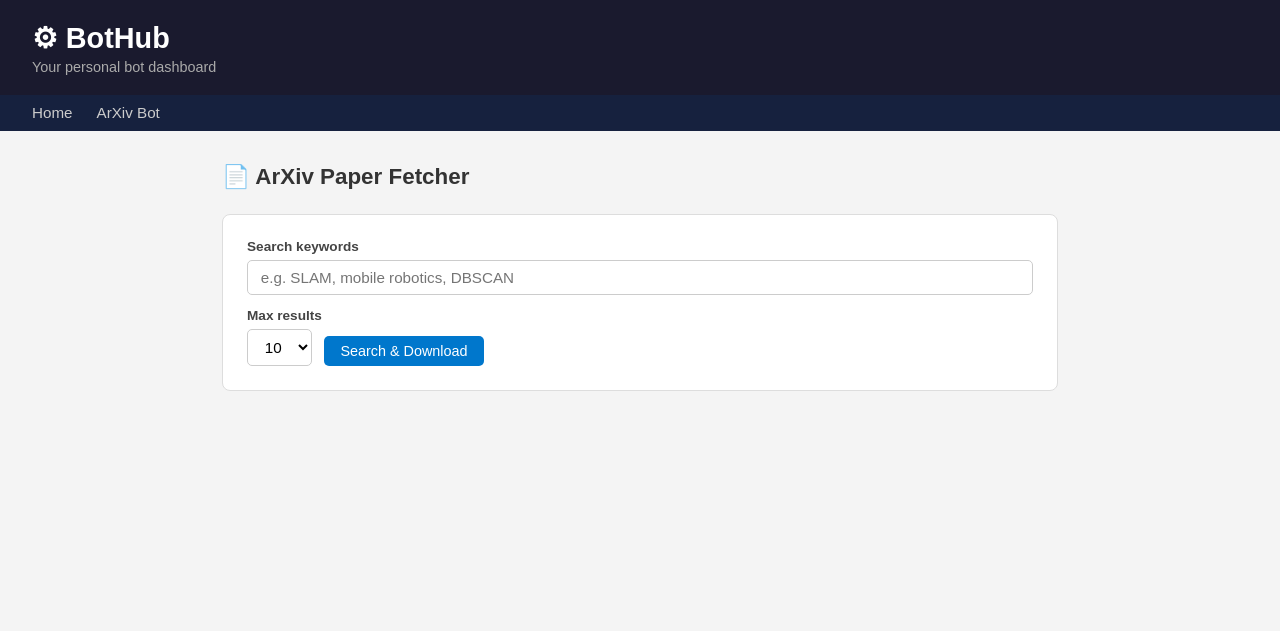
After one commit to UmutAkti888/Bot_Fortress, a Flask app: page /arxiv in a window 1280 px wide. The commit adds this page. Shown: the top 631 px of the page. Run offline with Flask 3, Linux system fonts and the light colour scheme.

Commit message:
Steps 4-5: ArXiv bot connected to Flask with search/download split
- Split arxiv_bot.py into search() and download_pdfs() — search is fast and safe
  to call in a web request; downloads happen on demand via a separate button
- Fixed URL encoding bug (urllib.parse.urlencode) that broke multi-word keywords
- Added GET/POST /arxiv routes and /arxiv/download route in app.py
- arxiv.html: search form, results list, Download All PDFs button, status message
- style.css: paper cards, search form, result header, download status banner
- Added CLAUDE.md with build progress and session notes

Co-Authored-By: Claude Sonnet 4.6 <noreply@anthropic.com>

```diff
--- a/bothub/app.py
+++ b/bothub/app.py
@@ -1,20 +1,65 @@
-# app.py — The entry point of our Flask application.
+# app.py — Flask entry point.
 
-# render_template is a Flask function that:
-# 1. Finds the HTML file inside the /templates folder
-# 2. Processes any Jinja2 tags ({% %} and {{ }}) in it
-# 3. Returns the final HTML string to send to the browser
-from flask import Flask, render_template
+import json
+import os
+from flask import Flask, render_template, request
+from bots.arxiv_bot import search, download_pdfs
+
+RESULTS_FILE = os.path.join(os.path.dirname(__file__), "results.json")
 
 app = Flask(__name__)
 
 
-# Route: GET /
-# Renders the dashboard homepage (index.html)
 @app.route("/")
 def index():
     return render_template("index.html")
 
 
+@app.route("/arxiv", methods=["GET", "POST"])
+def arxiv():
+    if request.method == "POST":
+        raw_keywords = request.form.get("keywords", "")
+        max_results  = int(request.form.get("max_results", 10))
+        keywords     = [kw.strip() for kw in raw_keywords.split(",") if kw.strip()]
+
+        # search() only hits the API — no PDF downloading, so it's fast.
+        papers = search(keywords, max_results=max_results)
+
+        return render_template(
+            "arxiv.html",
+            papers=papers,
+            last_query=raw_keywords,
+            max_results=max_results,
+            searched=True,
+        )
+
+    return render_template("arxiv.html", papers=[], last_query="", max_results=10, searched=False)
+
+
+@app.route("/arxiv/download", methods=["POST"])
+def arxiv_download():
+    """
+    Triggered by the 'Download PDFs' button.
+    Reads the last search results from results.json and downloads all PDFs.
+    Runs synchronously — may take a while for large result sets.
+    """
+    papers = []
+    if os.path.exists(RESULTS_FILE):
+        with open(RESULTS_FILE, encoding="utf-8") as f:
+            papers = json.load(f)
+
+    downloaded = download_pdfs(papers)
+
+    # Reload the last results from file and show the page again with a status message
+    return render_template(
+        "arxiv.html",
+        papers=papers,
+        last_query=", ".join(p["title"][:20] for p in papers[:1]),  # rough label
+        max_results=10,
+        searched=True,
+        download_status=f"Downloaded {len(downloaded)} PDF(s) to the papers/ folder.",
+    )
+
+
 if __name__ == "__main__":
     app.run(debug=True)
--- a/bothub/static/style.css
+++ b/bothub/static/style.css
@@ -118,6 +118,131 @@ main h2 {
     text-decoration: none;
 }
 
+/* ===== SEARCH FORM ===== */
+.search-form {
+    background: white;
+    border: 1px solid #ddd;
+    border-radius: 8px;
+    padding: 1.5rem;
+    margin-bottom: 2rem;
+    display: flex;
+    flex-wrap: wrap;
+    gap: 0.8rem;
+    align-items: flex-end;
+}
+
+.search-form label {
+    width: 100%;
+    font-size: 0.85rem;
+    font-weight: bold;
+    color: #444;
+    margin-bottom: -0.4rem;
+}
+
+.search-form input[type="text"] {
+    flex: 1;
+    min-width: 220px;
+    padding: 0.5rem 0.8rem;
+    border: 1px solid #ccc;
+    border-radius: 5px;
+    font-size: 0.95rem;
+}
+
+.search-form select {
+    padding: 0.5rem 0.8rem;
+    border: 1px solid #ccc;
+    border-radius: 5px;
+    font-size: 0.95rem;
+    background: white;
+}
+
+/* ===== PAPER LIST ===== */
+.result-count {
+    margin-bottom: 1rem;
+    color: #555;
+    font-size: 0.95rem;
+}
+
+.paper-list {
+    display: flex;
+    flex-direction: column;
+    gap: 1.2rem;
+}
+
+.paper-card {
+    background: white;
+    border: 1px solid #ddd;
+    border-radius: 8px;
+    padding: 1.4rem;
+    box-shadow: 0 2px 6px rgba(0,0,0,0.05);
+}
+
+.paper-card h3 {
+    font-size: 1rem;
+    margin-bottom: 0.4rem;
+}
+
+.paper-card h3 a {
+    color: #1a1a2e;
+}
+
+.paper-card h3 a:hover {
+    color: #0077cc;
+}
+
+.paper-meta {
+    font-size: 0.8rem;
+    color: #888;
+    margin-bottom: 0.7rem;
+}
+
+.paper-abstract {
+    font-size: 0.88rem;
+    color: #444;
+    line-height: 1.6;
+    margin-bottom: 1rem;
+}
+
+.paper-links {
+    display: flex;
+    gap: 0.6rem;
+}
+
+.btn-outline {
+    background: white;
+    color: #0077cc;
+    border: 1px solid #0077cc;
+}
+
+.btn-outline:hover {
+    background: #e8f3fb;
+    text-decoration: none;
+}
+
+.result-header {
+    display: flex;
+    align-items: center;
+    justify-content: space-between;
+    margin-bottom: 1rem;
+    flex-wrap: wrap;
+    gap: 0.5rem;
+}
+
+.download-status {
+    background: #e6f4ea;
+    border: 1px solid #a8d5b5;
+    color: #2d6a4f;
+    padding: 0.6rem 1rem;
+    border-radius: 6px;
+    margin-bottom: 1rem;
+    font-size: 0.9rem;
+}
+
+.no-results {
+    color: #888;
+    font-style: italic;
+}
+
 /* ===== FOOTER ===== */
 footer {
     text-align: center;
--- /dev/null
+++ b/bothub/templates/arxiv.html
@@ -0,0 +1,87 @@
+{% extends "base.html" %}
+
+{% block title %}ArXiv Bot — BotHub{% endblock %}
+
+{% block content %}
+
+<h2>📄 ArXiv Paper Fetcher</h2>
+
+<!-- ===== SEARCH FORM =====
+     method="POST" means: when submitted, send data to the server via POST request.
+     action="/arxiv" means: send it to the /arxiv route in app.py.
+     Without action, the form submits to the current URL by default (also fine here).
+-->
+<form method="POST" action="/arxiv" class="search-form">
+
+    <label for="keywords">Search keywords</label>
+
+    <!-- The name="keywords" attribute is how Flask identifies this field.
+         In app.py we'll read it with: request.form["keywords"] -->
+    <input
+        type="text"
+        id="keywords"
+        name="keywords"
+        placeholder="e.g. SLAM, mobile robotics, DBSCAN"
+        value="{{ last_query }}"
+        required
+    >
+
+    <label for="max_results">Max results</label>
+    <select name="max_results" id="max_results">
+        <option value="5"  {% if max_results == 5  %}selected{% endif %}>5</option>
+        <option value="10" {% if max_results == 10 %}selected{% endif %}>10</option>
+        <option value="20" {% if max_results == 20 %}selected{% endif %}>20</option>
+    </select>
+
+    <button type="submit" class="btn">Search & Download</button>
+
+</form>
+
+<!-- ===== RESULTS SECTION =====
+     "papers" is the list we pass in from app.py via render_template.
+     If it's empty or not provided, this section is hidden.
+-->
+{% if download_status %}
+    <p class="download-status">✔ {{ download_status }}</p>
+{% endif %}
+
+{% if papers %}
+
+    <div class="result-header">
+        <p class="result-count">Found {{ papers|length }} paper(s) for "<strong>{{ last_query }}</strong>"</p>
+
+        <!-- Separate form just for the download button.
+             It POSTs to /arxiv/download, which reads results.json and downloads PDFs. -->
+        <form method="POST" action="/arxiv/download">
+            <button type="submit" class="btn btn-outline">⬇ Download All PDFs</button>
+        </form>
+    </div>
+
+    <div class="paper-list">
+        {% for paper in papers %}
+        <div class="paper-card">
+
+            <h3><a href="{{ paper.abs_link }}" target="_blank">{{ paper.title }}</a></h3>
+
+            <p class="paper-meta">
+                {{ paper.published }} &nbsp;|&nbsp;
+                {{ paper.authors | join(", ") }}
+            </p>
+
+            <p class="paper-abstract">{{ paper.summary[:300] }}...</p>
+
+            <div class="paper-links">
+                <a href="{{ paper.abs_link }}" target="_blank" class="btn btn-outline">Abstract</a>
+                <a href="{{ paper.pdf_link }}" target="_blank" class="btn">PDF</a>
+            </div>
+
+        </div>
+        {% endfor %}
+    </div>
+
+{% elif searched %}
+    <!-- searched=True but papers is empty means the query returned nothing -->
+    <p class="no-results">No papers found. Try different keywords.</p>
+{% endif %}
+
+{% endblock %}
```
Also changed, not shown: CLAUDE.md (added, +37 -0 lines), bothub/bots/arxiv_bot.py (+76 -76 lines).
